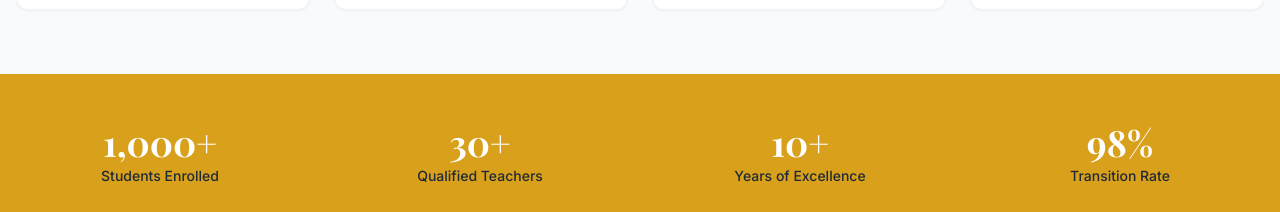
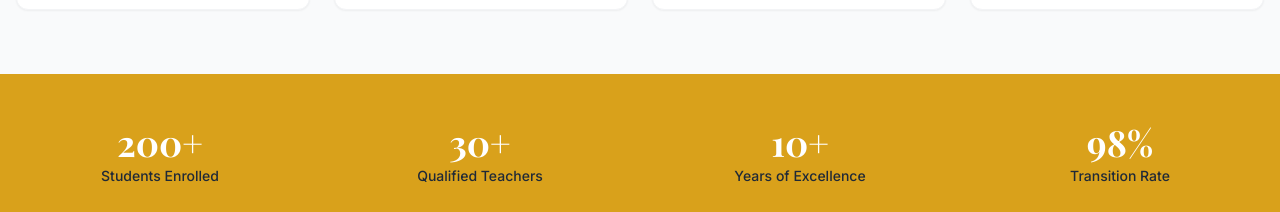
Before and after one commit to Kyle-Poppy/mt.moriahschool, a React (Vite) app: page / in a window 1280 px wide. Shown: the part 1140-1352 px from the top of the page. Built offline with nearby package versions, Linux system fonts and the light colour scheme.

Commit message:
reduced student number

```diff
--- a/src/components/home/Stats.tsx
+++ b/src/components/home/Stats.tsx
@@ -1,5 +1,5 @@
 const stats = [
-  { value: '1,000+', label: 'Students Enrolled' },
+  { value: '200+', label: 'Students Enrolled' },
   { value: '30+', label: 'Qualified Teachers' },
   { value: '10+', label: 'Years of Excellence' },
   { value: '98%', label: 'Transition Rate' },
```
